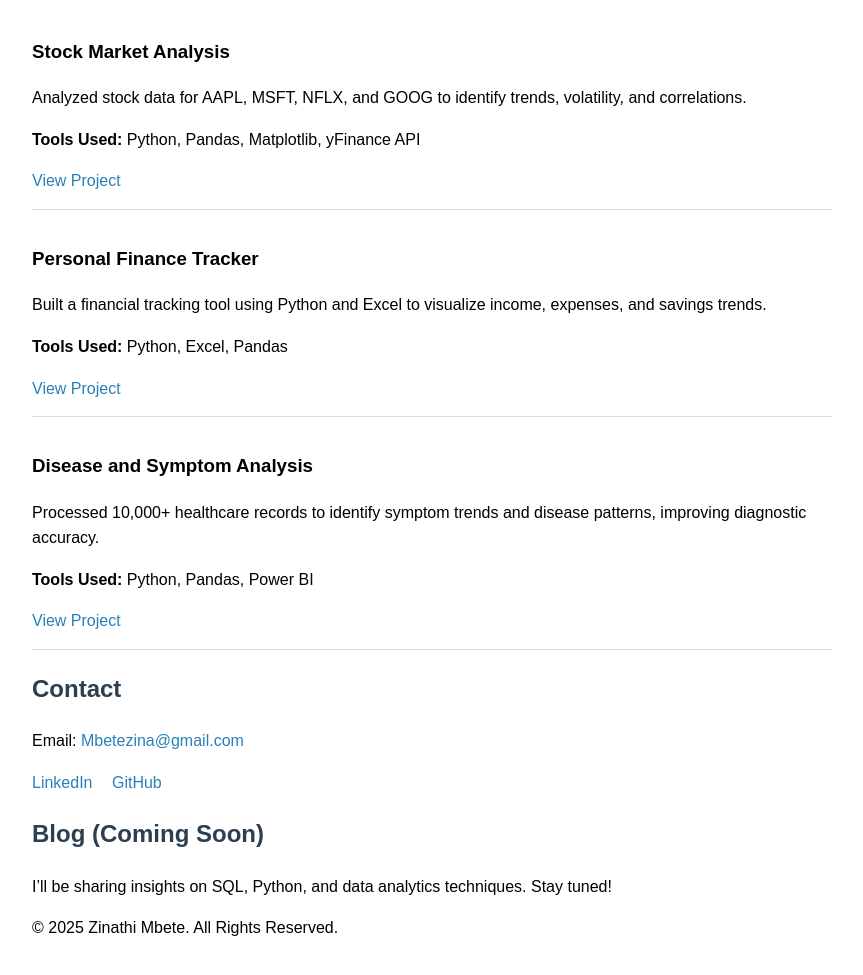
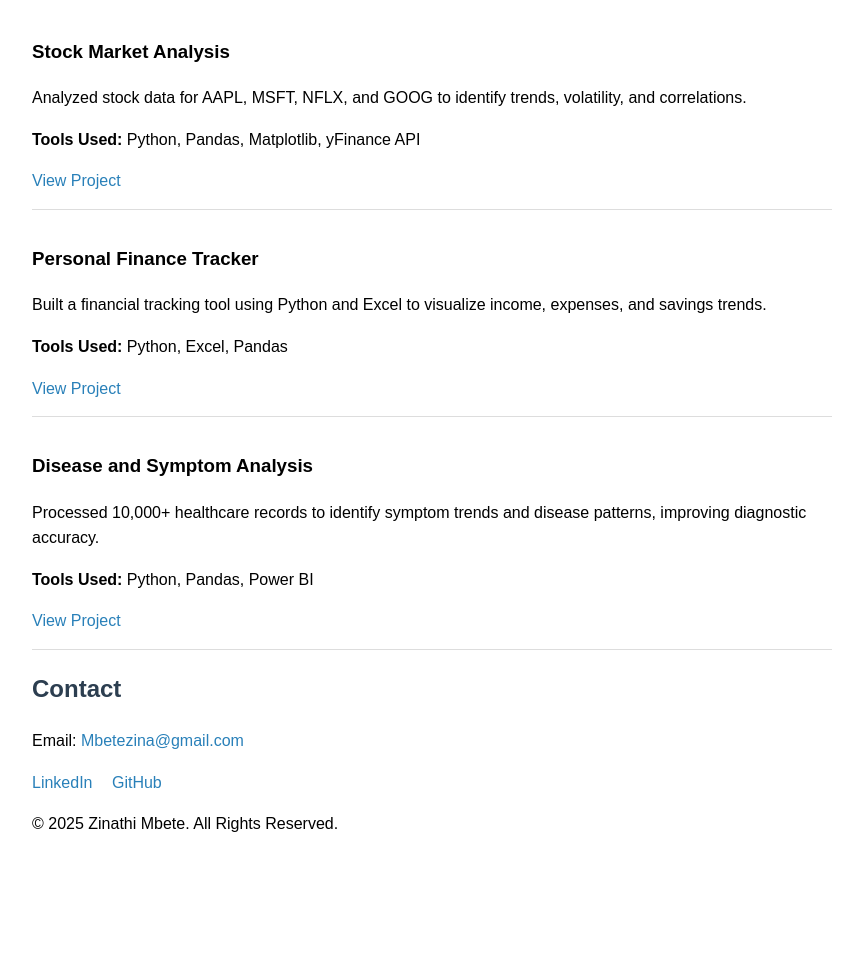
Before and after one commit to Zinathii/zinathimbete.github.io, a plain HTML site: page index.html in a window 1280 px wide. Shown: the part 359-1334 px from the top of the page, without its empty margins (208-1071 px from the left). After the commit the page ends 1236 px from the top, so only its background shows below. Drawn offline with Linux system fonts and the light colour scheme.

Commit message:
Update index.html

```diff
--- a/index.html
+++ b/index.html
@@ -53,9 +53,6 @@
             <a href="https://github.com/Zinathii" target="_blank">GitHub</a>
         </p>
 
-        <h2>Blog (Coming Soon)</h2>
-        <p>I’ll be sharing insights on SQL, Python, and data analytics techniques. Stay tuned!</p>
-
         <p>&copy; 2025 Zinathi Mbete. All Rights Reserved.</p>
     </div>
 </body>
```
